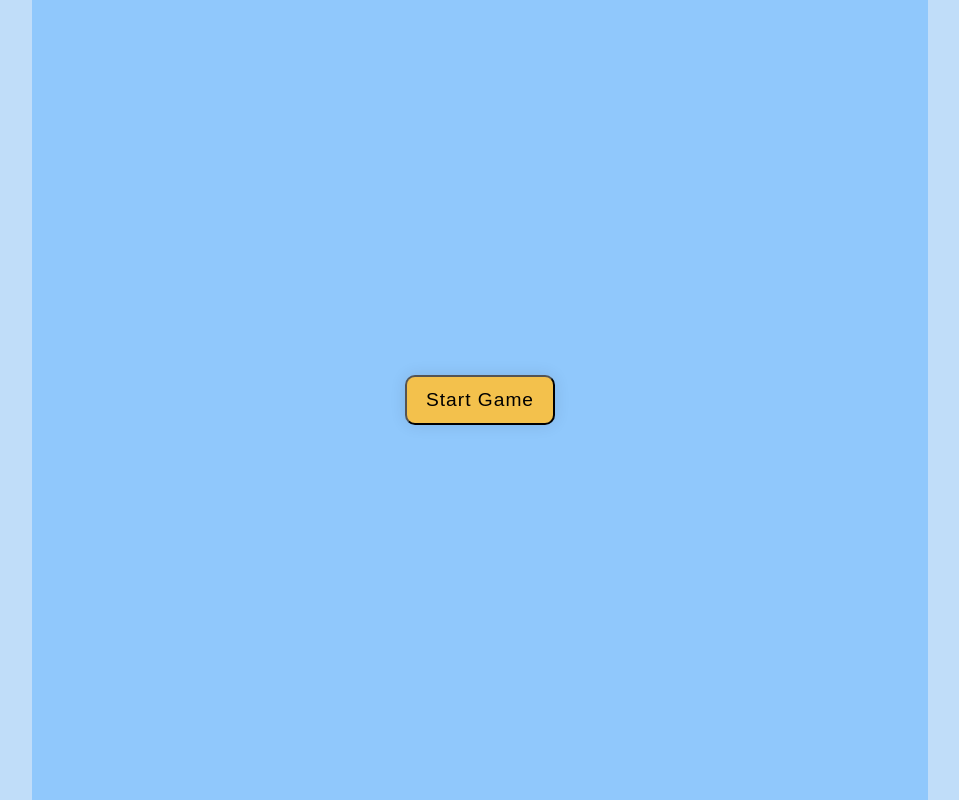
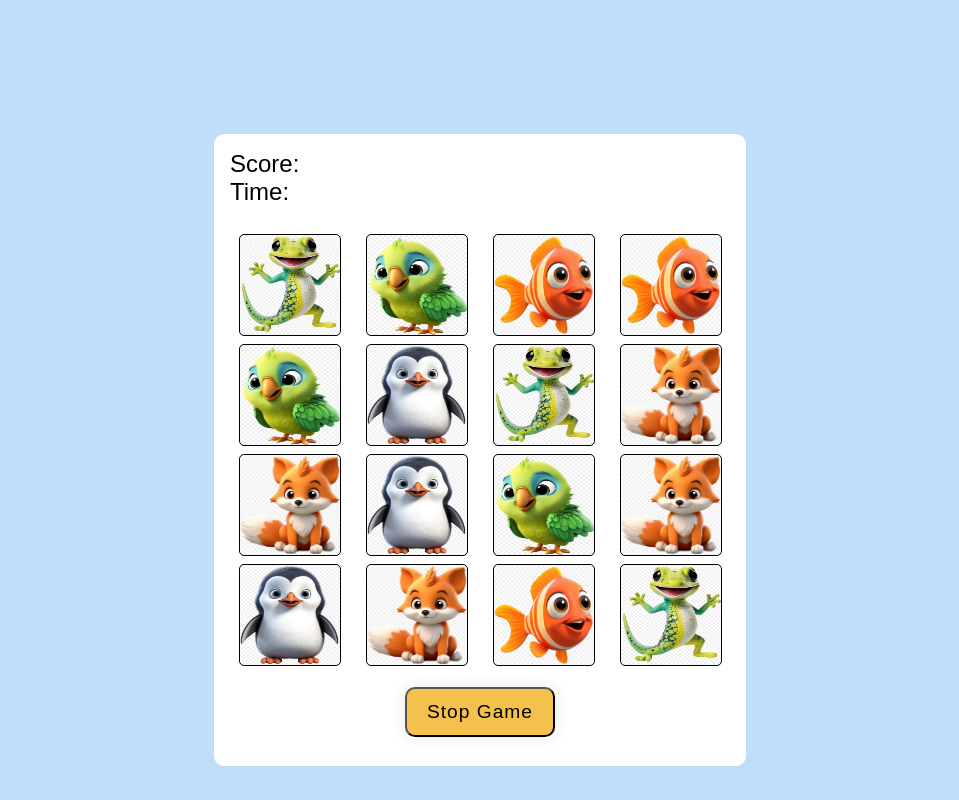
Before and after one commit to mihaisacalianu/memoryGame, a plain HTML site: page index.html in a window 1280 px wide. Shown: the whole page, without its empty margins (160-1119 px from the left). Drawn offline with Linux system fonts and the light colour scheme.

Commit message:
finished css + hmtl

```diff
--- a/index.html
+++ b/index.html
@@ -9,8 +9,33 @@
 </head>
 <body>
 
-    <div class="landing-page">
+    <div id="landing-page">
         <button id="button-start">start game</button>
+    </div>
+    <div id="game-page">
+        <div id="score-board">
+            <span>score:</span>
+            <span>time: </span>
+        </div>
+        <div class="game-squares">
+            <img src="./gamePics/cameleon.png" alt="cameleon" class="img-game">
+        </div>
+        <div class="game-squares"><img src="./gamePics/bird.png" alt="bird" class="img-game"></div>
+        <div class="game-squares"><img src="./gamePics/fish.png" alt="fish" class="img-game"></div>
+        <div class="game-squares"><img src="./gamePics/fish.png" alt="fish" class="img-game"></div>
+        <div class="game-squares"><img src="./gamePics/bird.png" alt="bird" class="img-game"></div>
+        <div class="game-squares"><img src="./gamePics/penguin.png" alt="penguin" class="img-game"></div>
+        <div class="game-squares"><img src="./gamePics/cameleon.png" alt="cameleon" class="img-game"></div>
+        <div class="game-squares"><img src="./gamePics/fox.png" alt="fox" class="img-game"></div>
+        <div class="game-squares"><img src="./gamePics/fox.png" alt="fox" class="img-game"></div>
+        <div class="game-squares"><img src="./gamePics/penguin.png" alt="penguin" class="img-game"></div>
+        <div class="game-squares"><img src="./gamePics/bird.png" alt="bird" class="img-game"></div>
+        <div class="game-squares"><img src="./gamePics/fox.png" alt="fox" class="img-game"></div>
+        <div class="game-squares"><img src="./gamePics/penguin.png" alt="penguin" class="img-game"></div>
+        <div class="game-squares"><img src="./gamePics/fox.png" alt="fox" class="img-game"></div>
+        <div class="game-squares"><img src="./gamePics/fish.png" alt="fish" class="img-game"></div>
+        <div class="game-squares"><img src="./gamePics/cameleon.png" alt="cameleon" class="img-game"></div>
+        <button id="stop-game-btn"> stop game</button>
     </div>
 </body>
 </html>
--- a/styles.css
+++ b/styles.css
@@ -11,8 +11,10 @@ body{
     font-family: Arial, Helvetica, sans-serif;
     margin:auto;
     width: 70%;
+    display: flex;
+    justify-content: center;
+    align-items: center;
 }
-
 button{
     background-color: var(--button-color);
     text-transform: capitalize;
@@ -25,12 +27,59 @@ button{
     font-size: var(--small-text);
 }
 
-.landing-page{
+#landing-page{
     width: 100%;
     margin:auto;
     height: 100vh;
     background-color: #90c8fc;
+    display: none;
+    justify-content: center;
+    align-items: center;
+}
+
+#game-page{
+    background-color: white;
+    width: 500px;
+    min-width: 500px;
+    height: 600px;
+    margin-top: 15%;
+    display: grid;
+    grid-template-columns: repeat(4,1fr);
+    grid-template-rows: repeat(6,1fr);
+    border-radius: 10px;
+    gap: 0.5rem;
+    padding: 1rem;
+}
+.game-squares{
+    background-color: var(--main-color);
+    width: 100px;
+    height: 100px;
+    justify-self: center;
+    align-self: center;
+    border-radius: 5px;
+    border: 1px solid black;
     display: flex;
     justify-content: center;
     align-items: center;
+    font-size: var(--large-text);
+    font-weight: bold;
 }
+#score-board{
+    grid-column: 1 /span 4;
+    grid-row: 1;
+    font-size: var(--medium-text);
+    display: flex;
+    flex-direction: column;
+    text-transform: capitalize;
+}
+#stop-game-btn{
+    grid-column: 1 /span 4;
+    grid-row: 6;
+    justify-self: center;
+    align-self: center;
+}
+.img-game{
+    height: 100px;
+    width: 100px;
+    border-radius: 5px;
+}
```
Also changed, not shown: gamePics/bird.png (added), gamePics/cameleon.png (added), gamePics/fish.png (added), gamePics/fox.png (added), gamePics/penguin.png (added), 2 other files.
